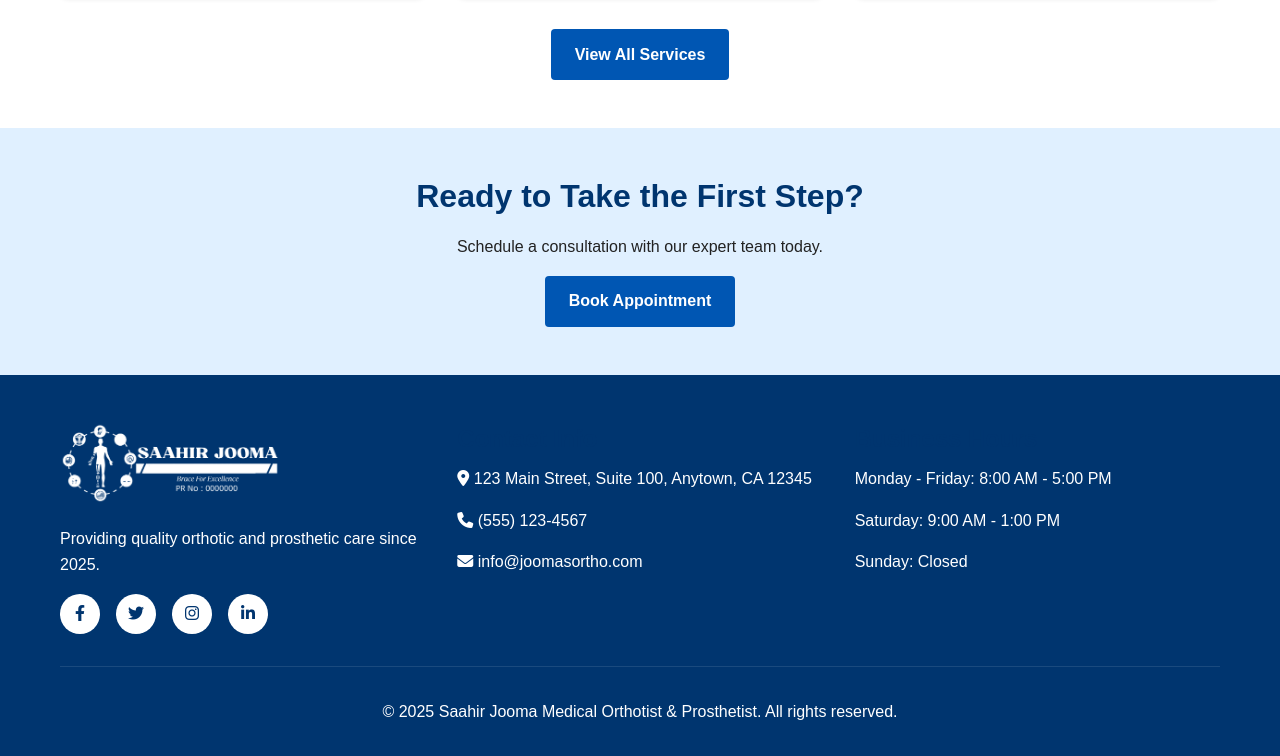
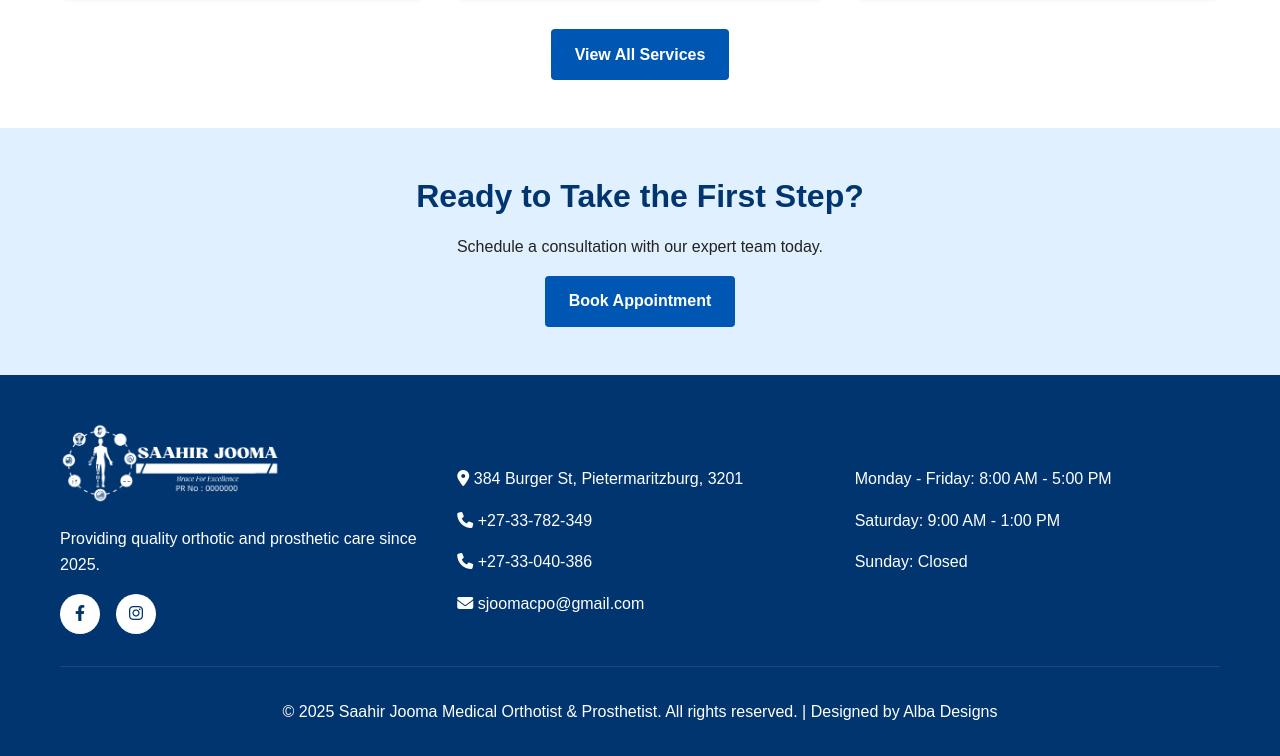
Before and after one commit to SugeshanNaidoo/Jooma-test, a website: page index.html in a window 1280 px wide. Shown: the part 2179-2935 px from the top of the page. Drawn offline with Linux system fonts and the light colour scheme.

Commit message:
adjustments
added last adjustments to site details

```diff
--- a/index.html
+++ b/index.html
@@ -143,17 +143,16 @@
                 <img src="imgs/logo/1.png" alt="Joomas Orthotics & Prosthetics Logo" class="footer-logo">
                 <p>Providing quality orthotic and prosthetic care since 2025.</p>
                 <div class="social-links">
-                        <a href="#" class="social-icon"><i class="fab fa-facebook-f"></i></a>
-                        <a href="#" class="social-icon"><i class="fab fa-twitter"></i></a>
-                        <a href="#" class="social-icon"><i class="fab fa-instagram"></i></a>
-                        <a href="#" class="social-icon"><i class="fab fa-linkedin-in"></i></a>
+                    <a href="https://www.facebook.com/share/1BpSviRw68/?mibextid=wwXIfr" class="social-icon"><i class="fab fa-facebook-f"></i></a>
+                    <a href="https://www.instagram.com/sjooma_cpo?igsh=MXd6djl4MTRlbnk4eA==" class="social-icon"><i class="fab fa-instagram"></i></a>
                 </div>
             </div>
                 <div>
                     <h3>Contact Info</h3>
-                    <p><i class="fas fa-map-marker-alt"></i> 123 Main Street, Suite 100, Anytown, CA 12345</p>
-                    <p><i class="fas fa-phone"></i> (555) 123-4567</p>
-                    <p><i class="fas fa-envelope"></i> info@joomasortho.com</p>
+                    <p><i class="fas fa-map-marker-alt"></i> 384 Burger St, Pietermaritzburg, 3201</p>
+                    <p><i class="fas fa-phone"></i> +27-33-782-349</p>
+					<p><i class="fas fa-phone"></i> +27-33-040-386</p>
+                    <p><i class="fas fa-envelope"></i> sjoomacpo@gmail.com</p>
                 </div>
             <div>
                 <h3>Business Hours</h3>
@@ -163,7 +162,7 @@
             </div>
         </div>
         <div class="copyright">
-                <p>&copy; 2025 Saahir Jooma Medical Orthotist & Prosthetist. All rights reserved.</p>
+            <p>&copy; 2025 Saahir Jooma Medical Orthotist & Prosthetist. All rights reserved. | Designed by Alba Designs</p>
         </div>
     </div>
 </footer>
```
Also changed, not shown: about.html (+7 -8 lines), contact.html (+17 -20 lines), gallery.html (+7 -8 lines), services.html (+7 -8 lines). Lines whose indentation alone changed are shown as unchanged.
